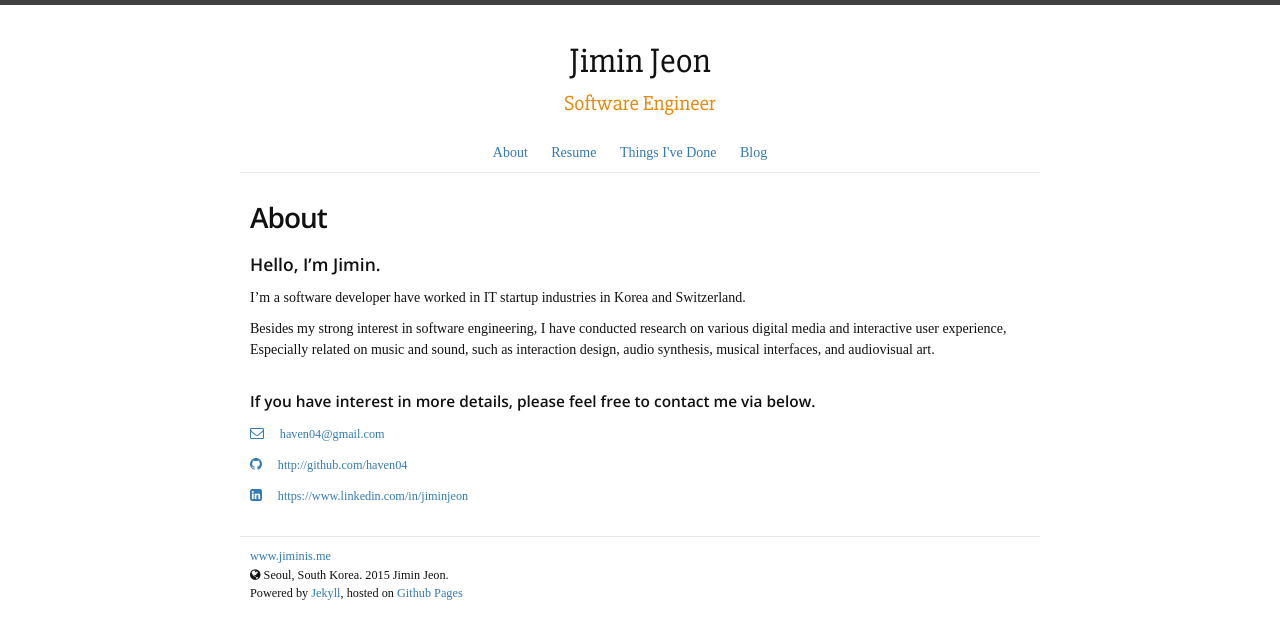
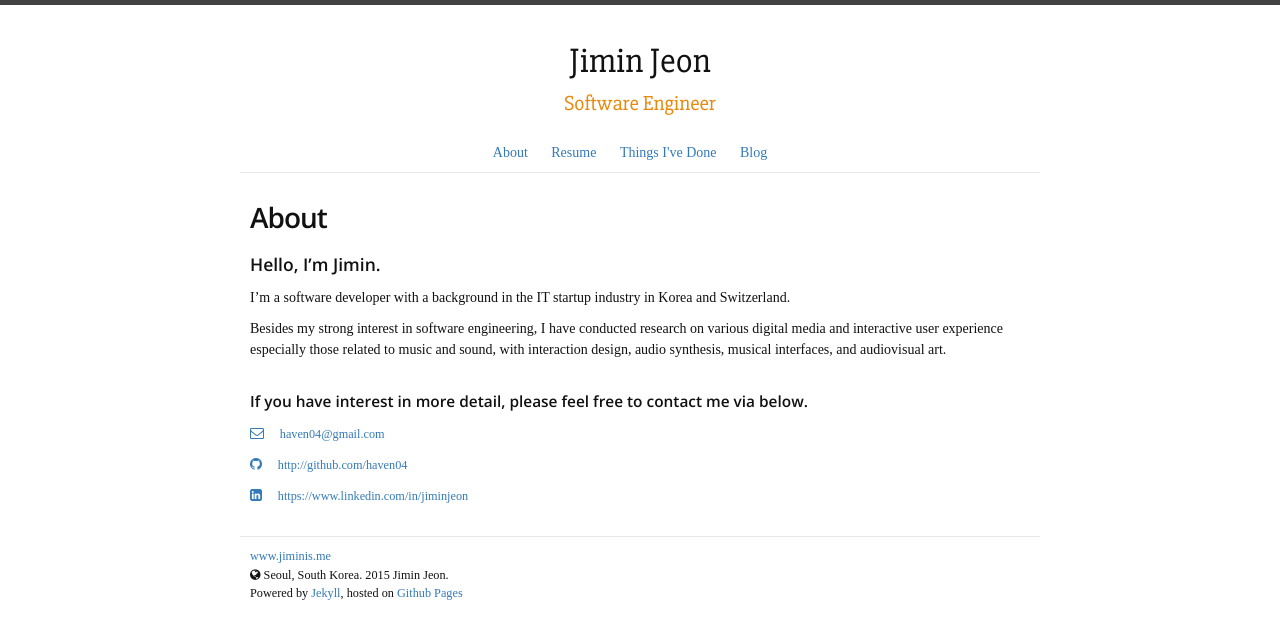
Before and after one commit to haven04/haven04.github.io, a Jekyll site: the page built from about.md, in a window 1280 px wide. Shown: the top 639 px of the page. Built offline with Jekyll 4.4.1, drawn with Linux system fonts in a browser that asks for light colours; nearby versions of some CDN libraries; some web fonts are replaced.

Commit message:
Improve English expression

```diff
--- a/about.md
+++ b/about.md
@@ -6,12 +6,12 @@ permalink: /about/
 
 ####Hello, I'm Jimin.
 
-I'm a software developer have worked in IT startup industries in Korea and Switzerland.
+I'm a software developer with a background in the IT startup industry in Korea and Switzerland.
 
-Besides my strong interest in software engineering, I have conducted research on various digital media and interactive user experience, Especially related on music and sound, such as interaction design, audio synthesis, musical interfaces, and audiovisual art.
+Besides my strong interest in software engineering, I have conducted research on various digital media and interactive user experience especially those related to music and sound, with interaction design, audio synthesis, musical interfaces, and audiovisual art.
 
 <div class="contact">
-<h5 class="contact-title">If you have interest in more details, please feel free to contact me via below.</h5>
+<h5 class="contact-title">If you have interest in more detail, please feel free to contact me via below.</h5>
 
 <p><a href="mailto:haven04@gmail.com"><i class="fa fa-envelope-o"></i> <span class="contact-addr"> haven04@gmail.com</span></a></p>
 <p><a href="http://github.com/haven04" target="_blank"><i class="fa fa-github"></i> <span class="contact-addr">http://github.com/haven04</span></a></p>
```
